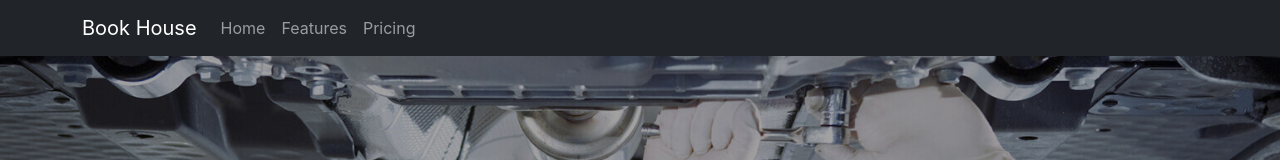
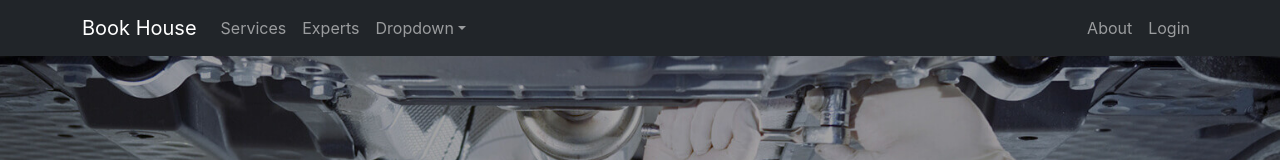
Before and after one commit to SoybalAhmmed/assignment-11-repo, a React (Create React App) app: page / in a window 1280 px wide. Shown: the top 160 px of the page. Built offline with nearby package versions, Linux system fonts and the light colour scheme.

Commit message:
resonsive nav added

```diff
--- a/src/Pages/Shared/Header/Header.js
+++ b/src/Pages/Shared/Header/Header.js
@@ -1,20 +1,37 @@
 import React from 'react';
-import { Container, Nav, Navbar } from 'react-bootstrap';
+import { Container, Nav, Navbar, NavDropdown } from 'react-bootstrap';
+import { Link } from 'react-router-dom';
 
 const Header = () => {
     return (
         <>
-  <Navbar bg="dark" variant="dark">
+            <Navbar collapseOnSelect expand="lg" sticky='top' bg="dark" variant="dark">
                 <Container>
-    <Navbar.Brand href="#home">Book House</Navbar.Brand>
+                    <Navbar.Brand as={Link} to="/">
+                        Book House
+                    </Navbar.Brand>
+                    <Navbar.Toggle aria-controls="responsive-navbar-nav" />
+                    <Navbar.Collapse id="responsive-navbar-nav">
                         <Nav className="me-auto">
-      <Nav.Link href="#home">Home</Nav.Link>
-      <Nav.Link href="#features">Features</Nav.Link>
-      <Nav.Link href="#pricing">Pricing</Nav.Link>
+                            <Nav.Link href="home#services">Services</Nav.Link>
+                            <Nav.Link href="home#experts">Experts</Nav.Link>
+                            <NavDropdown title="Dropdown" id="collasible-nav-dropdown">
+                                <NavDropdown.Item href="#action/3.1">Action</NavDropdown.Item>
+                                <NavDropdown.Item href="#action/3.2">Another action</NavDropdown.Item>
+                                <NavDropdown.Item href="#action/3.3">Something</NavDropdown.Item>
+                                <NavDropdown.Divider />
+                                <NavDropdown.Item href="#action/3.4">Separated link</NavDropdown.Item>
+                            </NavDropdown>
                         </Nav>
+                        <Nav>
+                            <Nav.Link as={Link} to="about">About</Nav.Link>
+                                <Nav.Link as={Link} to="login">
+                                Login
+                            </Nav.Link>
+                        </Nav>
+                    </Navbar.Collapse>
                 </Container>
             </Navbar>
-
         </>
     );
 };
```
Lines whose indentation alone changed are shown as unchanged.
